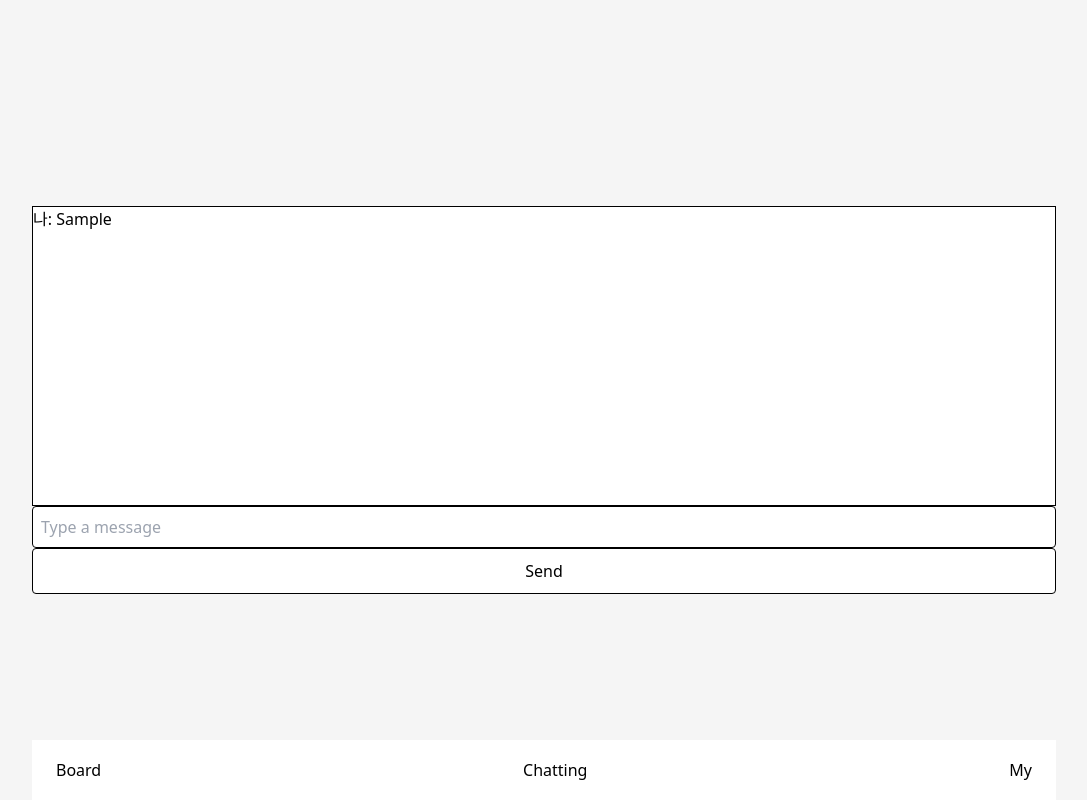
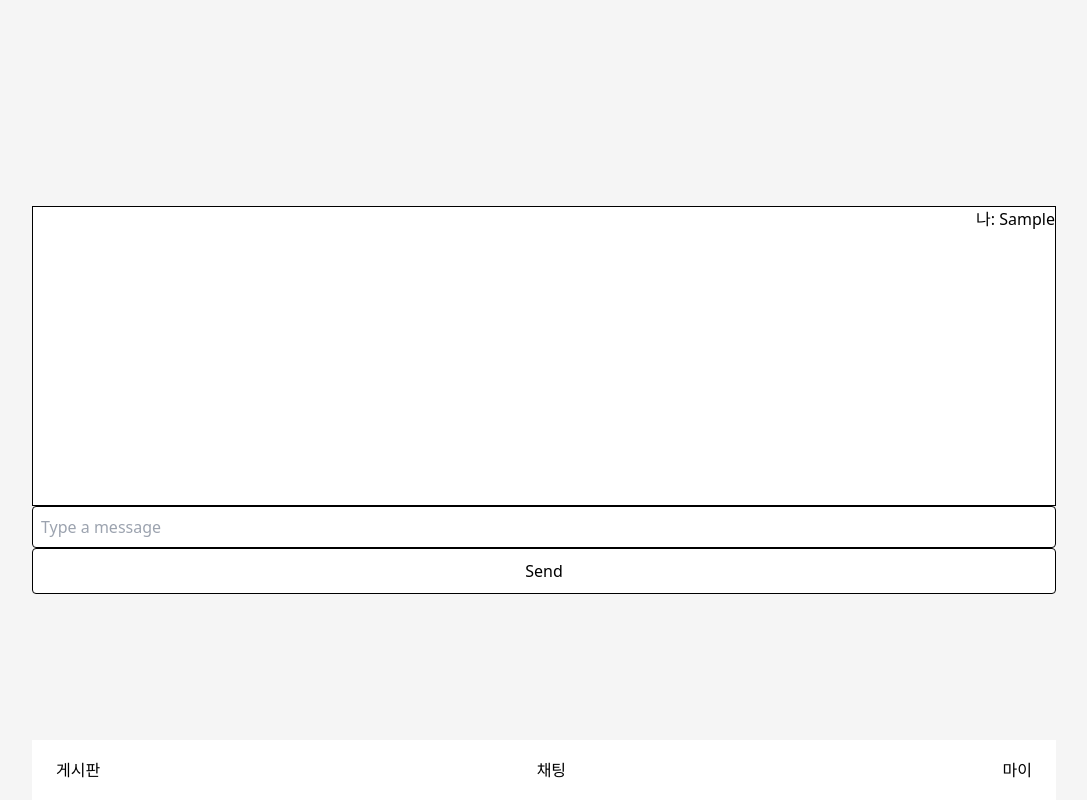
Before and after one commit to jm4293/jm4293-fe, a Next.js app: page /chatting in a window 1280 px wide. Both pictures are taken after typing "Sample" into the empty fields and a click on the button "Send". Shown: the whole page, without its empty margins (96-1183 px from the left). Built offline with nearby package versions, Linux system fonts and the light colour scheme; no server answers.

Commit message:
[Fix]: 채팅 메세지에 유저 네임 포함해서 보이도록 수정

```diff
--- a/app/(main)/_components/navigation.tsx
+++ b/app/(main)/_components/navigation.tsx
@@ -3,9 +3,9 @@ import Link from 'next/link';
 export default function Navigation() {
   return (
     <nav className="fixed bottom-0 left-[50%] translate-x-[-50%] w-[100vw] min-w-[320px] max-w-[1024px] bg-white min-h-[60px] max-h-[60px] flex justify-between items-center pr-6 pl-6">
-      <Link href="/board">Board</Link>
-      <Link href="/chatting">Chatting</Link>
-      <Link href="/my">My</Link>
+      <Link href="/board">게시판</Link>
+      <Link href="/chatting">채팅</Link>
+      <Link href="/my">마이</Link>
     </nav>
   );
 }
--- a/app/(main)/chatting/_socketInit/socketService.ts
+++ b/app/(main)/chatting/_socketInit/socketService.ts
@@ -1,4 +1,5 @@
 import io, { Socket } from 'socket.io-client';
+import { ChattingMessageListRes } from '@/types/interface';
 
 export default class SocketService {
   private static _instance: SocketService | null = null;
@@ -30,7 +31,7 @@ export default class SocketService {
     }
   }
 
-  onMessage(callback: (message: string) => void) {
+  onMessage(callback: (data: ChattingMessageListRes) => void) {
     if (this._socket) {
       this._socket.on('message', callback);
     }
--- a/app/(main)/chatting/page.tsx
+++ b/app/(main)/chatting/page.tsx
@@ -2,14 +2,15 @@
 
 import { FormEvent, useEffect, useRef, useState } from 'react';
 import SocketService from '@/app/(main)/chatting/_socketInit/socketService';
+import { ChattingMessageListRes } from '@/types/interface';
 
 export default function ChattingPage() {
   const messagesEndRef = useRef<HTMLDivElement>(null);
 
   const socketService = SocketService.getInstance();
 
-  const [messages, setMessages] = useState<string[]>([]);
-  const [message, setMessage] = useState('');
+  const [messageList, setMessageList] = useState<ChattingMessageListRes[]>([]);
+  const [message, setMessage] = useState<string>('');
 
   const onHandleSendMessage = (e: FormEvent<HTMLFormElement>) => {
     e.preventDefault();
@@ -24,7 +25,7 @@ export default function ChattingPage() {
       return alert('메시지를 입력해주세요.');
     }
 
-    setMessages((prev) => [...prev, `나: ${trimMessage}`]);
+    setMessageList((prev) => [...prev, { message: trimMessage, name: '나', isMine: true }]);
     socketService.sendMessage(trimMessage);
     setMessage('');
   };
@@ -32,8 +33,8 @@ export default function ChattingPage() {
   useEffect(() => {
     socketService.connect();
 
-    socketService.onMessage((newMessage) => {
-      setMessages((prev) => [...prev, `상대방: ${newMessage}`]);
+    socketService.onMessage(({ message, name }: { message: string; name: string }) => {
+      setMessageList((prev) => [...prev, { message, name, isMine: false }]);
     });
 
     return () => {
@@ -43,7 +44,7 @@ export default function ChattingPage() {
 
   useEffect(() => {
     messagesEndRef.current?.scrollIntoView({ behavior: 'smooth' });
-  }, [messages]);
+  }, [messageList]);
 
   return (
     <>
@@ -56,8 +57,10 @@ export default function ChattingPage() {
             overflowY: 'auto',
             border: '1px solid black',
           }}>
-          {messages.map((msg, index) => (
-            <div key={index}>{msg}</div>
+          {messageList.map((msg, index) => (
+            <div
+              key={index}
+              className={`${msg.isMine ? 'text-right' : 'text-left'} `}>{`${msg.name}: ${msg.message}`}</div>
           ))}
           <div ref={messagesEndRef} />
         </div>
--- /dev/null
+++ b/types/interface/chatting/chatting.request.interface.ts
@@ -0,0 +1,3 @@
+export interface ChattingMessageListReq {
+  message: string;
+}
--- /dev/null
+++ b/types/interface/chatting/chatting.response.interface.ts
@@ -0,0 +1,5 @@
+export interface ChattingMessageListRes {
+  message: string;
+  name: string;
+  isMine: boolean;
+}
--- /dev/null
+++ b/types/interface/chatting/index.ts
@@ -0,0 +1,2 @@
+export * from './chatting.response.interface';
+export * from './chatting.request.interface';
--- a/types/interface/index.ts
+++ b/types/interface/index.ts
@@ -1,5 +1,6 @@
 export * from './auth';
 export * from './board';
 export * from './board-comment';
+export * from './chatting';
 export * from './dto';
 export * from './user-info';
```
